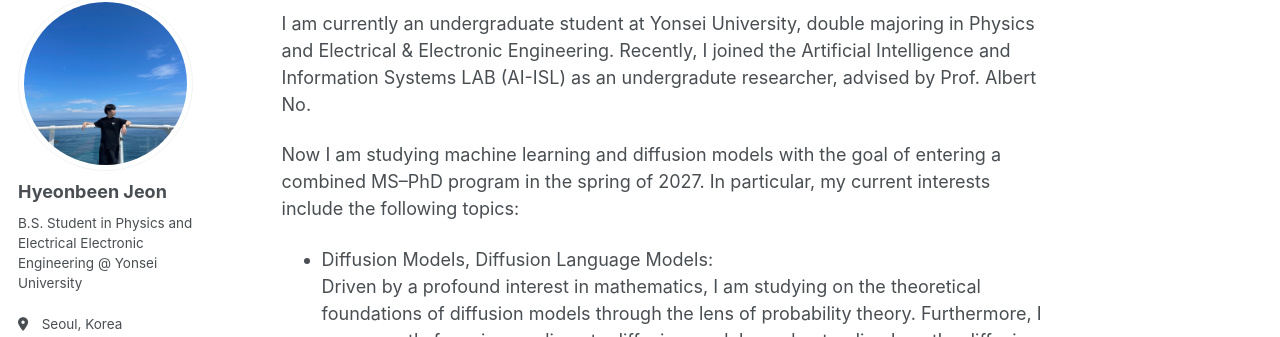
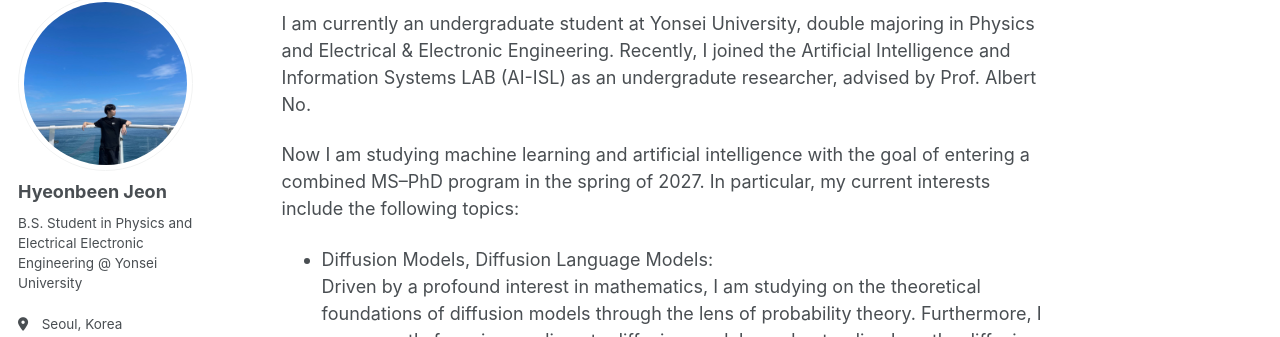
Before and after one commit to jnhnbn01/jnhnbn01.github.io, a Jekyll site: the page built from _pages/about.md, in a window 1280 px wide and 1206 px high. Shown: the part 105-442 px from the top of the window. Built offline with Jekyll 4.4.1, drawn with Linux system fonts in a browser that asks for light colours; a script bundle is joined from its source files by our own code; library files that are not in the unit come from our copies.

Commit message:
about.md 업데이트

```diff
--- a/_pages/about.md
+++ b/_pages/about.md
@@ -10,7 +10,7 @@ redirect_from:
 I am currently an undergraduate student at Yonsei University, double majoring in Physics and Electrical & Electronic Engineering.
 Recently, I joined the Artificial Intelligence and Information Systems LAB (AI-ISL) as an undergradute researcher, advised by Prof. Albert No.
 
-Now I am studying machine learning and diffusion models with the goal of entering a combined MS–PhD program in the spring of 2027.
+Now I am studying machine learning and artificial intelligence with the goal of entering a combined MS–PhD program in the spring of 2027.
 In particular, my current interests include the following topics:
 - Diffusion Models, Diffusion Language Models:<br>
   Driven by a profound interest in mathematics, I am studying on the theoretical foundations of diffusion models through the lens of probability theory.
```
